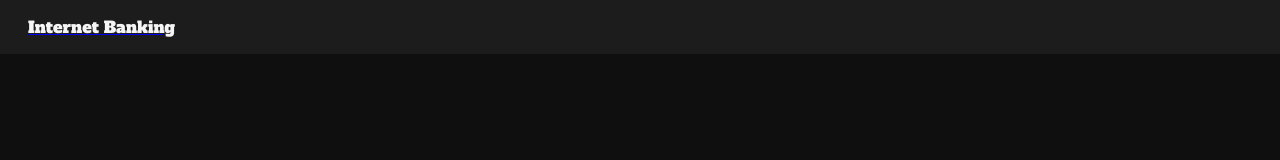
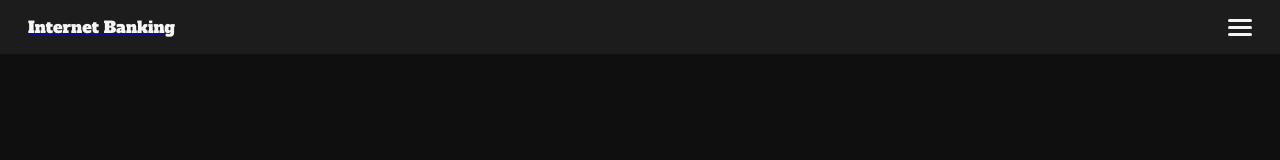
Before and after one commit to rubensqueiroz863/internet-banking, an Angular app: page / in a window 1280 px wide. Shown: the top 160 px of the page. Built offline with nearby package versions, Linux system fonts and the light colour scheme.

Commit message:
feat(menu): Service de menu e botão de  menu criado e implementado

```diff
--- /dev/null
+++ b/src/app/components/menu/menu.html
@@ -0,0 +1,12 @@
+<button
+  (click)="toggle()"
+  [style.--rotate-x1]="useMenu.isOpen ? '45deg' : '0deg'"
+  [style.--rotate-x2]="useMenu.isOpen ? '-45deg' : '0deg'"
+  [style.--translatey-x1]="useMenu.isOpen ? '-2px' : '0'"
+  [style.--translatey-x2]="useMenu.isOpen ? '2px' : '0'"
+  [style.--opacity-mid]="useMenu.isOpen ? '0' : '1'"
+>
+  <span class="spanx1"></span>
+  <span class="mid"></span>
+  <span class="spanx2"></span>
+</button>
--- /dev/null
+++ b/src/app/components/menu/menu.scss
@@ -0,0 +1,37 @@
+button {
+  display: flex;
+  gap: 4px;
+  flex-direction: column;
+  background: none;
+  border: none;
+  padding: 0;
+  cursor: pointer;
+  transition: transform 0.1s ease, box-shadow 0.1s ease;
+}
+span {
+  width: 24px;
+  height: 3px;
+  background-color: var(--text-main);
+  border-radius: 6px;
+  transform-origin: left center;
+}
+
+.spanx1,
+.mid,
+.spanx2 {
+  transition: transform 0.25s ease;
+}
+
+.spanx1 {
+  transform: rotate(var(--rotate-x1))
+  translateY(var(--translatey-x1));
+}
+
+.spanx2 {
+  transform: rotate(var(--rotate-x2))
+  translateY(var(--translatey-x2));
+}
+
+.mid {
+  opacity: var(--opacity-mid);
+}
--- /dev/null
+++ b/src/app/components/menu/menu.ts
@@ -0,0 +1,15 @@
+import { Component } from '@angular/core';
+import { useMenu } from '../../services/menu.service';
+
+@Component({
+  selector: 'app-menu',
+  imports: [],
+  templateUrl: './menu.html',
+  styleUrl: './menu.scss',
+})
+export class Menu {
+    constructor(public useMenu: useMenu) {}
+    toggle() {
+      this.useMenu.toggleMenu();
+    }
+}
--- a/src/app/components/navbar/navbar.html
+++ b/src/app/components/navbar/navbar.html
@@ -1,3 +1,4 @@
 <nav>
   <app-logo></app-logo>
+  <app-menu></app-menu>
 </nav>
--- a/src/app/components/navbar/navbar.scss
+++ b/src/app/components/navbar/navbar.scss
@@ -1,8 +1,9 @@
 nav {
+  box-sizing: border-box;
   display: flex;
   justify-content: space-between;
   align-items: center;
-  padding: 0px 28px 0px 28px;
+  padding: 0px 28px;
   position: fixed;
   background-color: var(--bg-card);
   height: 54px;
--- a/src/app/components/navbar/navbar.ts
+++ b/src/app/components/navbar/navbar.ts
@@ -1,9 +1,10 @@
 import { Component } from '@angular/core';
 import { Logo } from "../logo/logo";
+import { Menu } from "../menu/menu";
 
 @Component({
   selector: 'app-navbar',
-  imports: [Logo],
+  imports: [Logo, Menu],
   templateUrl: './navbar.html',
   styleUrl: './navbar.scss',
 })
--- /dev/null
+++ b/src/app/services/menu.service.ts
@@ -0,0 +1,9 @@
+import { Injectable } from "@angular/core";
+
+@Injectable({ providedIn: 'root' })
+export class useMenu {
+  isOpen = false;
+  toggleMenu() {
+    this.isOpen = !this.isOpen;
+  }
+}
```
Also changed, not shown: 1 other file (tests, documents, lock files or other folders).
